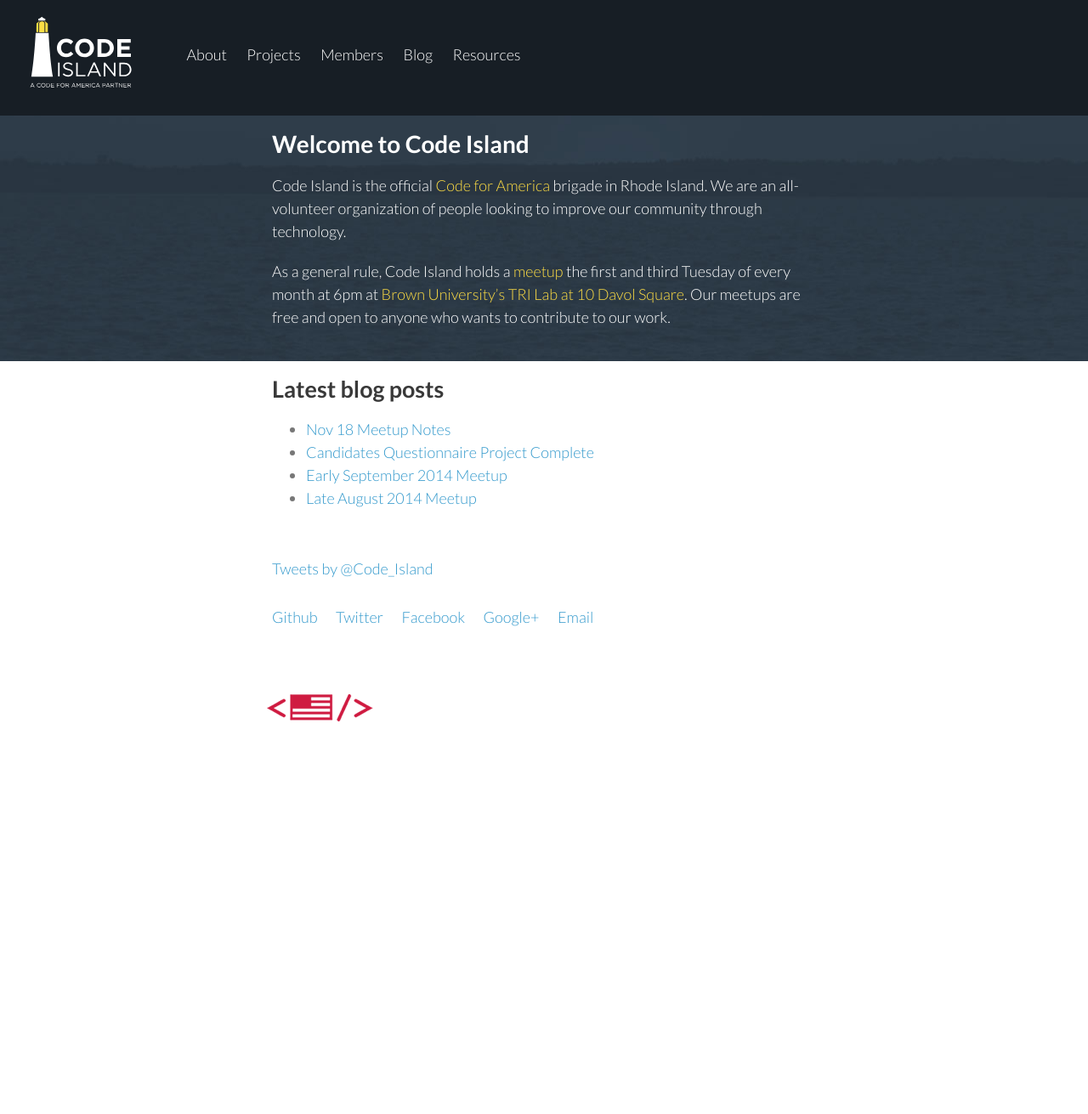
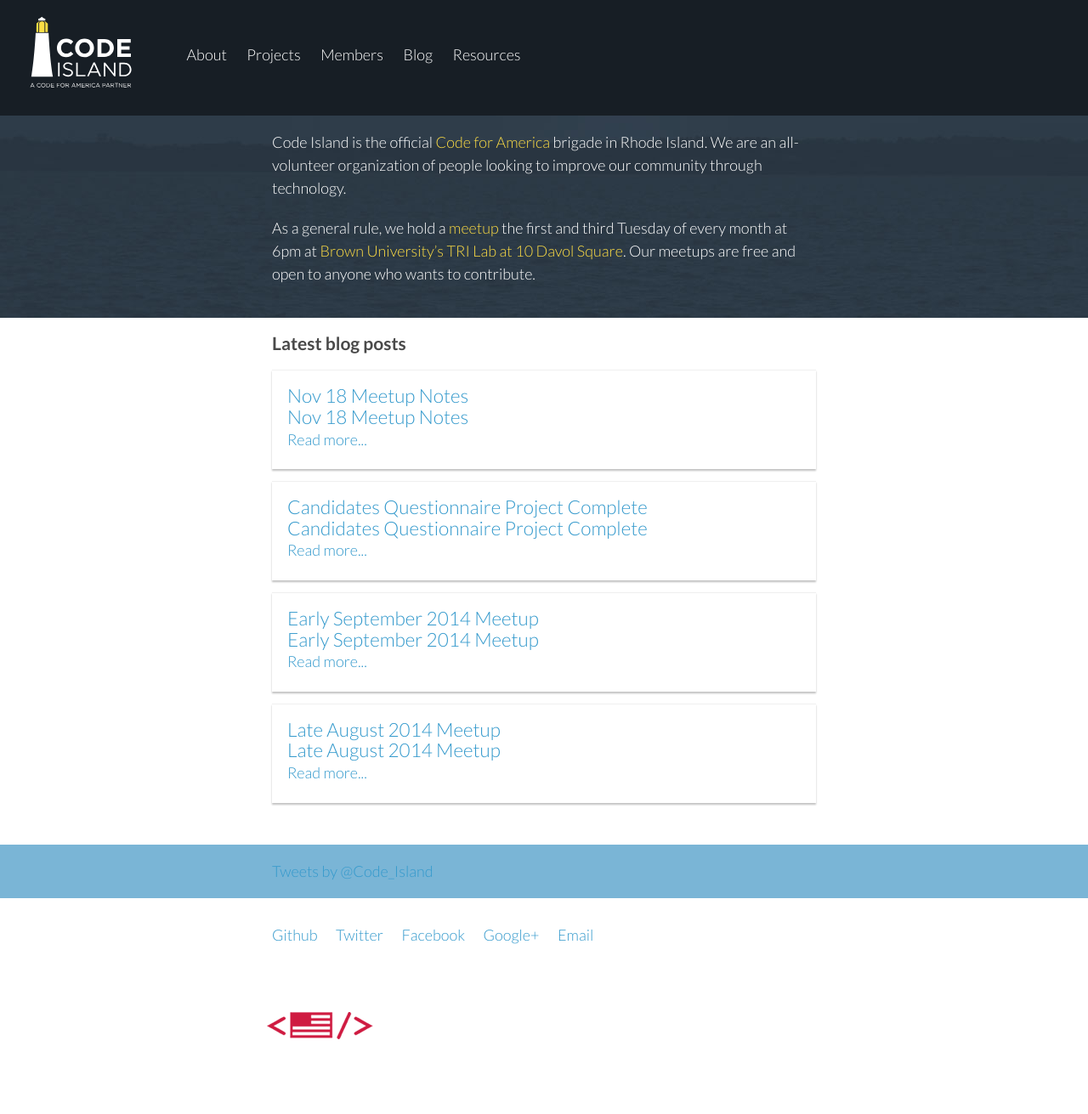
Before and after one commit to codeisland/codeisland.github.io, a Jekyll site: the page built from index.html, in a window 1280 px wide. Shown: the whole page at 85% size. Built offline with Jekyll 4.4.1, drawn with Linux system fonts in a browser that asks for light colours; comment, search, counter and statistics services are not loaded; before the commit the page ends 937 px from its top, so only the background shows below that.

Commit message:
Clean up home page a bit: Color for tweet band Copy tweaks to intro Style for blog TOC

```diff
--- a/_includes/twitter.html
+++ b/_includes/twitter.html
@@ -1,3 +1,4 @@
+<div class="site-width">
 	<a
 		class="twitter-timeline"
 		data-dnt="true"
@@ -8,3 +9,4 @@
 			Tweets by @Code_Island
 	</a>
 	<script>!function(d,s,id){var js,fjs=d.getElementsByTagName(s)[0],p=/^http:/.test(d.location)?'http':'https';if(!d.getElementById(id)){js=d.createElement(s);js.id=id;js.src=p+"://platform.twitter.com/widgets.js";fjs.parentNode.insertBefore(js,fjs);}}(document,"script","twitter-wjs");</script>
+</div>
--- a/_layouts/home.html
+++ b/_layouts/home.html
@@ -10,12 +10,11 @@
 
 	  <div class="hero">
 	    <div class="site-width">
-	      <h1>Welcome to Code Island</h1>
 	      <p>
 	        Code Island is the official <a href="http://codeforamerica.org/">Code for America</a> brigade in Rhode Island. We are an all-volunteer organization of people looking to improve our community through technology.
 	      </p>
 	      <p>
-	        As a general rule, Code Island holds a <a href="http://www.meetup.com/Rhode-Island-Code-for-America-Brigade/">meetup</a> the first and third Tuesday of every month at 6pm at <a href="https://www.google.com/maps/place/10+Davol+Square,+Providence,+RI+02903/@41.824152,-71.4398007,13z/data=!4m2!3m1!1s0x89e4456a8646dbf1:0x2259e0f433c149cf?hl=en">Brown University&rsquo;s TRI Lab at 10 Davol Square</a>. Our meetups are free and open to anyone who wants to contribute to our work.
+	        As a general rule, we hold a <a href="http://www.meetup.com/Rhode-Island-Code-for-America-Brigade/">meetup</a> the first and third Tuesday of every month at 6pm at <a href="https://www.google.com/maps/place/10+Davol+Square,+Providence,+RI+02903/@41.824152,-71.4398007,13z/data=!4m2!3m1!1s0x89e4456a8646dbf1:0x2259e0f433c149cf?hl=en">Brown University&rsquo;s TRI Lab at 10 Davol Square</a>. Our meetups are free and open to anyone who wants to contribute.
 	      </p>
 	    </div>
 	  </div>
@@ -24,7 +23,7 @@
 
       {{ content }}
 
-    	<div class="twitter-timeline site-width">
+    	<div class="twitter-timeline">
 				{% include twitter.html %}
     	</div>
 
--- a/index.html
+++ b/index.html
@@ -5,12 +5,16 @@
 ---
 
   <div class="blog-container site-width">
-    <h2>Latest blog posts</h2>
-    <ul>
+    <h3>Latest blog posts</h3>
+    <div class="post-toc">
       {% for post in site.posts %}
-      <li>
-        <a href="{{ post.url }}">{{ post.title }}</a>
-      </li>
+        <article class="post-card">
+            <h2>
+              <a href="{{ post.url }}">{{ post.title }}</a>
+            </h2>
+            {{ post.excerpt }}
+            <p><a href="{{ post.url }}">Read more...</a></p>
+        </article>
       {% endfor %}
-    </ul>
+    </div>
   </div>
--- a/stylesheets/styles.css
+++ b/stylesheets/styles.css
@@ -164,6 +164,36 @@
   color: #fff;
 }
 
+.post-toc {
+  display: block;
+  padding: 0;
+}
+.post-card {
+  -webkit-box-shadow: 0px 2px 2px 0px rgba(0, 0, 0, 0.25);
+  -moz-box-shadow:    0px 2px 2px 0px rgba(0, 0, 0, 0.25);
+  box-shadow:         0px 2px 2px 0px rgba(0, 0, 0, 0.25);
+
+  background: #fff;
+  border-top: 1px solid #efefef;
+  display: block;
+  margin: 0 0 .75em;
+  padding: 1em 1em .1em;
+}
+.post-card > a {
+  display: block;
+}
+.post-card h2 {
+  font-size: 1.25em;
+  margin: 0;
+}
+
+
+
+.twitter-timeline {
+  background: #7ab5d6;
+  padding: 1em 0;
+}
+
 .blog-container {
   padding: 1em 0 2em;
 }
```
Lines whose indentation alone changed are shown as unchanged.
